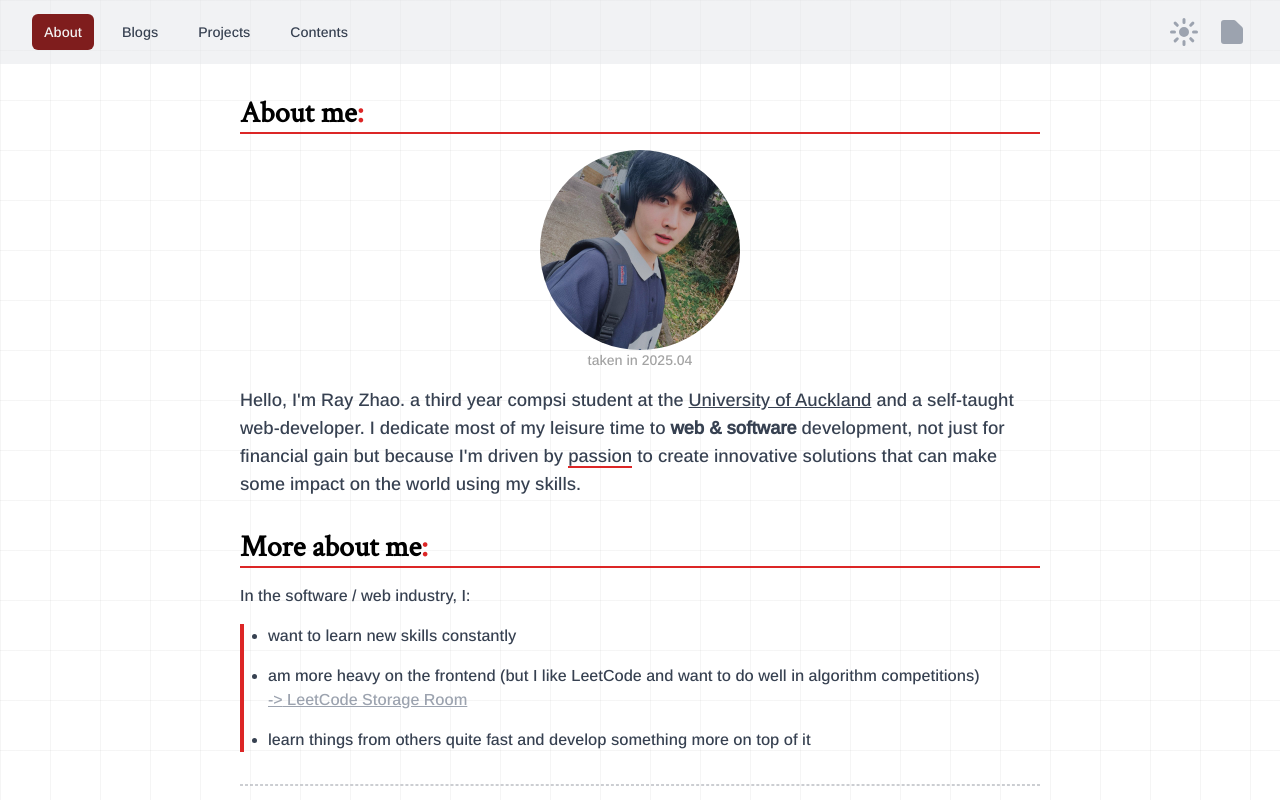
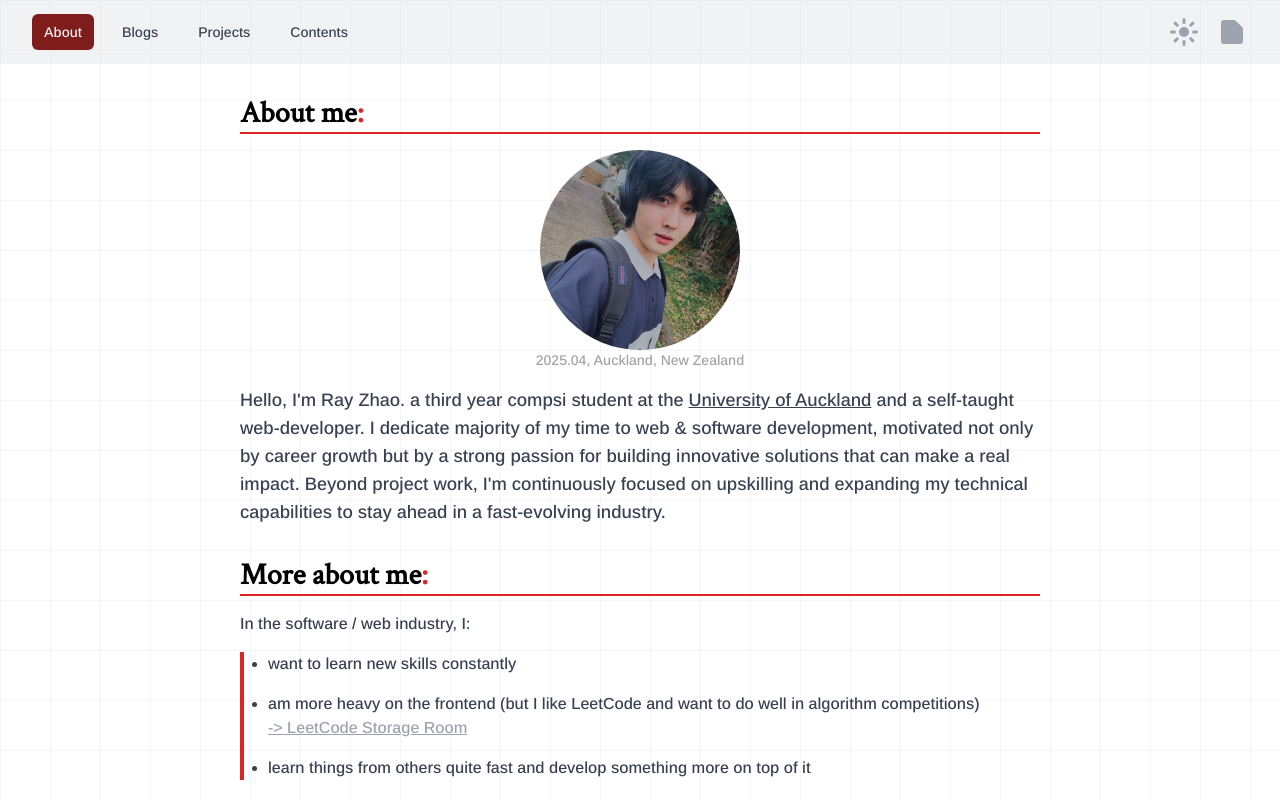
Before and after one commit to zlrkw11/zl-v2, a Next.js app: page / in a window 1280 px wide. Shown: the top 800 px of the page. Built offline with nearby package versions, Linux system fonts and the light colour scheme.

Commit message:
feat: intro change

```diff
--- a/app/page.tsx
+++ b/app/page.tsx
@@ -46,7 +46,7 @@ const About = () => {
             <p
               className={`text-neutral-400 ${ArimoFont.className} text-sm dark:text-neutral-500`}
             >
-              taken in 2025.04
+              2025.04, Auckland, New Zealand
             </p>
           </div>
           <div>
@@ -59,12 +59,12 @@ const About = () => {
                   University of Auckland
                 </span>
               </Link>{" "}
-              and a self-taught web-developer. I dedicate most of my leisure
-              time to <span className="font-bold">web & software</span>{" "}
-              development, not just for financial gain but because I'm driven by{" "}
-              <span className=" border-b-red-600  border-b-2">passion</span> to
-              create innovative solutions that can make some impact on the world
-              using my skills.
+              and a self-taught web-developer. I dedicate majority of my time to{" "}
+              web & software development, motivated not only by career growth
+              but by a strong passion for building innovative solutions that can
+              make a real impact. Beyond project work, I'm continuously focused
+              on upskilling and expanding my technical capabilities to stay
+              ahead in a fast-evolving industry.
             </p>
           </div>
         </div>
```
